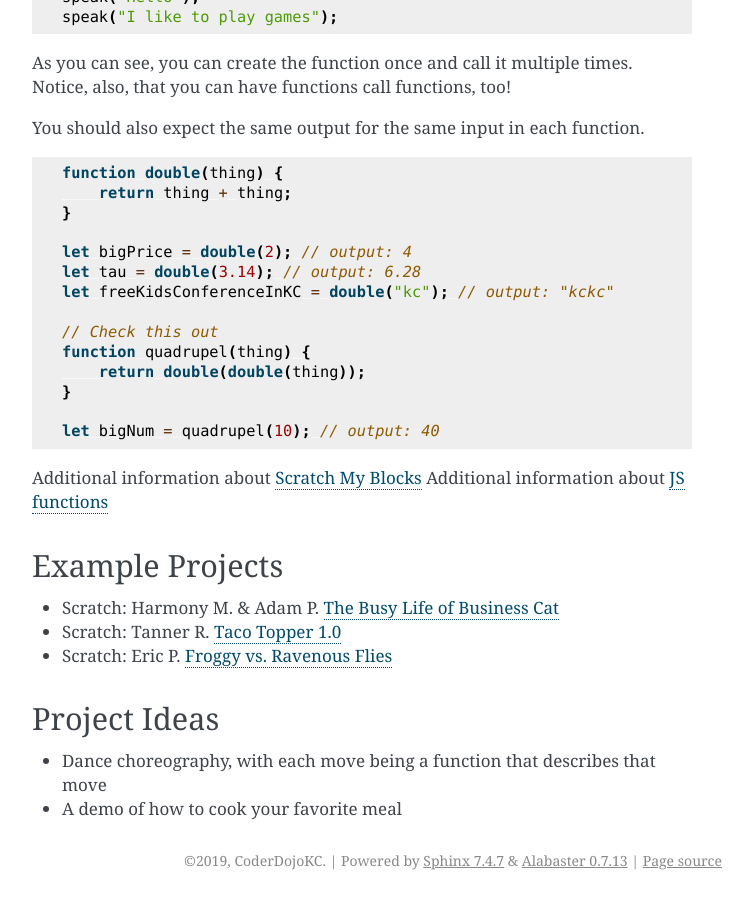
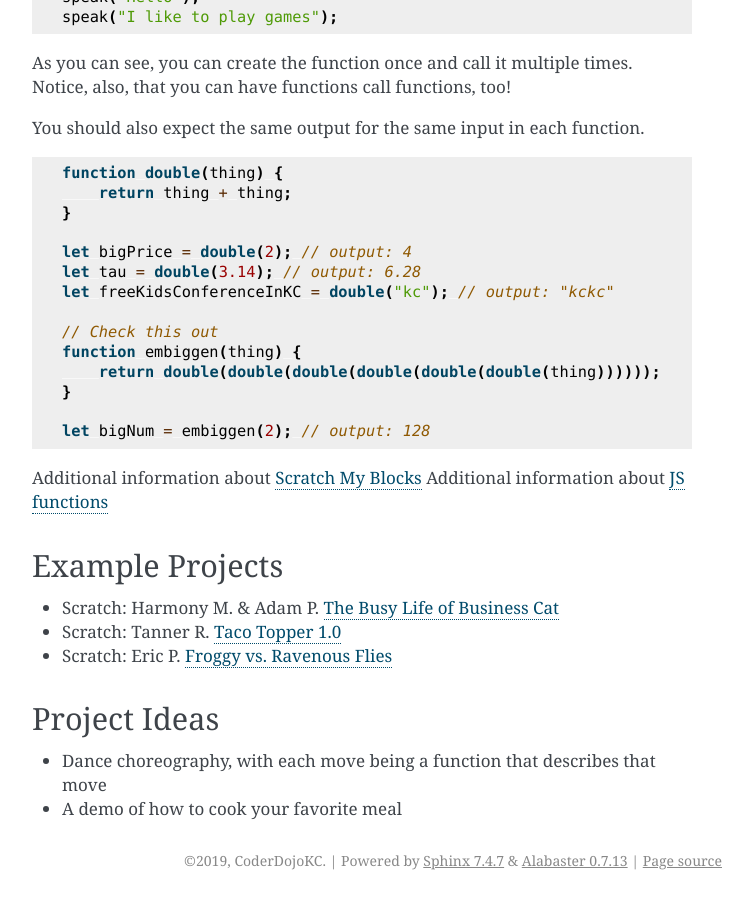
Before and after one commit to CoderDojoKC/docs, a Sphinx documentation site: the page built from source/lessons/functions.md, in a window 1280 px wide and 900 px high, scrolled down 1013 px. Shown: the whole window, without its empty margins (388-1141 px from the left). Built offline with Sphinx 7.4.7, drawn with Linux system fonts in a browser that asks for light colours.

Commit message:
Show a function that is a function of a function of a function
of a function of a function of a function ...

````diff
--- a/source/lessons/functions.md
+++ b/source/lessons/functions.md
@@ -52,11 +52,11 @@ let tau = double(3.14); // output: 6.28
 let freeKidsConferenceInKC = double("kc"); // output: "kckc"
 
 // Check this out
-function quadrupel(thing) {
-    return double(double(thing));
+function embiggen(thing) {
+    return double(double(double(double(double(double(thing))))));
 }
 
-let bigNum = quadrupel(10); // output: 40
+let bigNum = embiggen(2); // output: 128
 ```
 
 Additional information about [Scratch My Blocks](https://en.scratch-wiki.info/wiki/My_Blocks)
````
